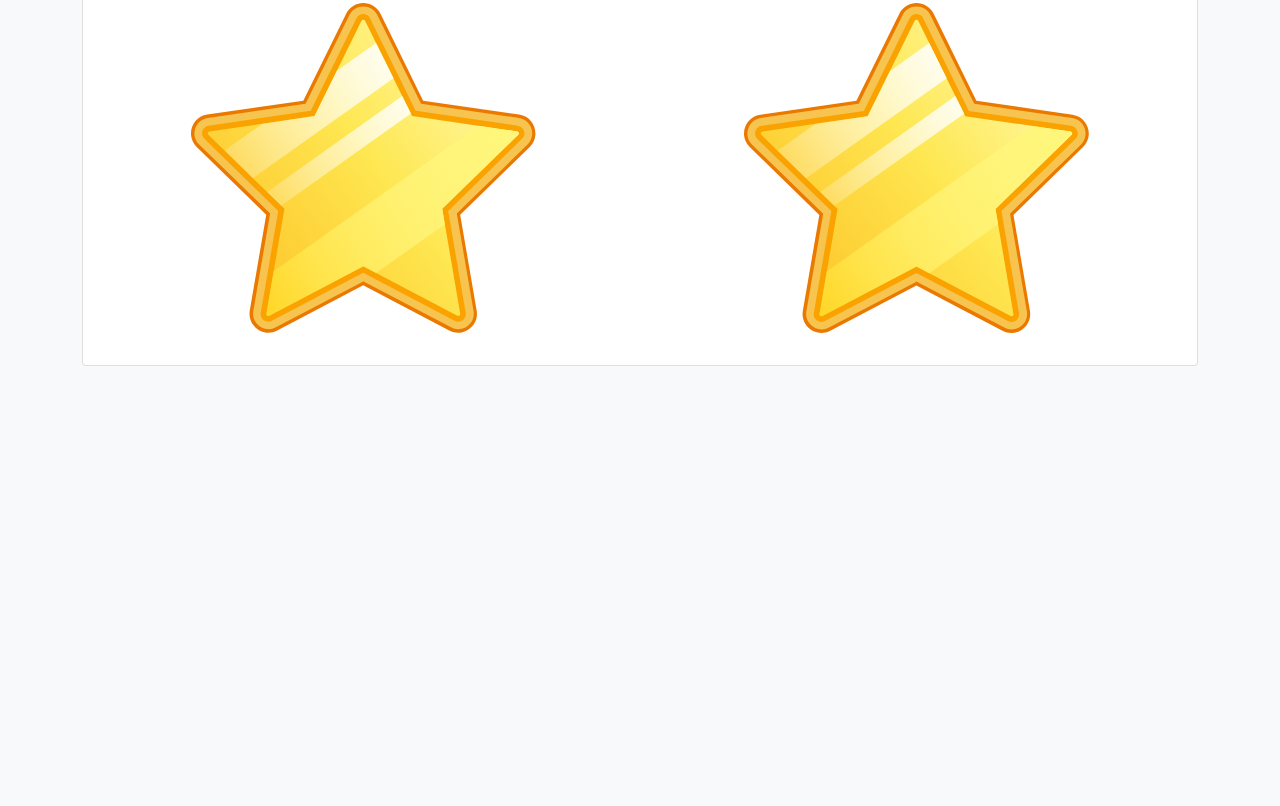
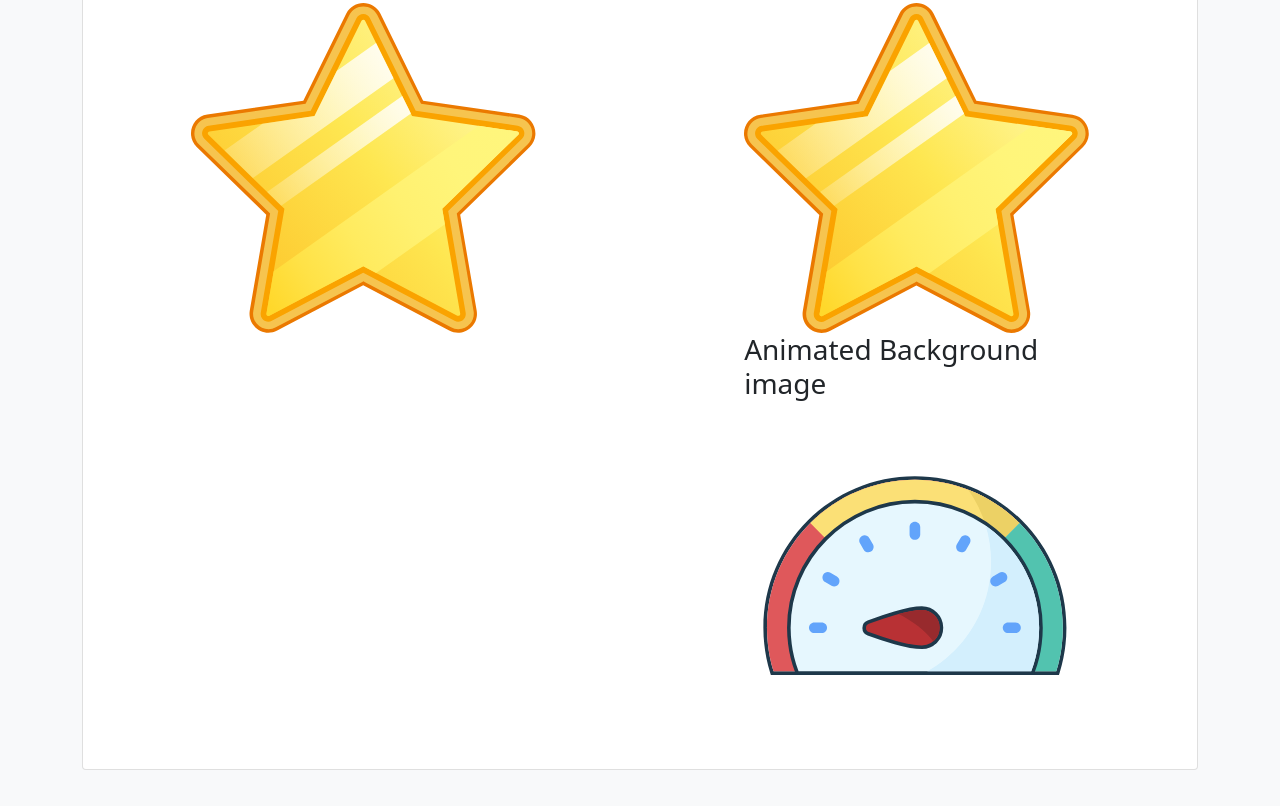
Before and after one commit to jonjonsiler/svg-experiments, a website: page index.html in a window 1280 px wide. Shown: the part 1897-2703 px from the top of the page. Before the commit the page ends 2359 px from the top, so only its background shows below. Drawn offline with nearby package versions, Linux system fonts and the light colour scheme.

Commit message:
Add an animated background image

```diff
--- a/index.html
+++ b/index.html
@@ -123,6 +123,8 @@
             </div>
             <div class="col-4">
               <img src="./star.svg"/>
+              <h3>Animated Background image</h3>
+              <span style="display: block; width: 100%; padding-top: 100%; background: url(./gauge.svg) no-repeat center / contain;"></span>
             </div>
           </div>
         </article>
```
